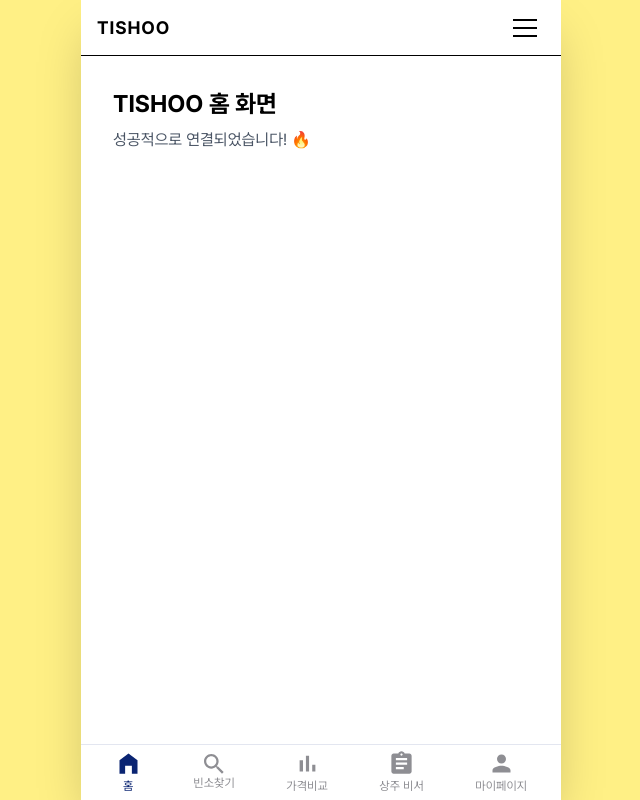
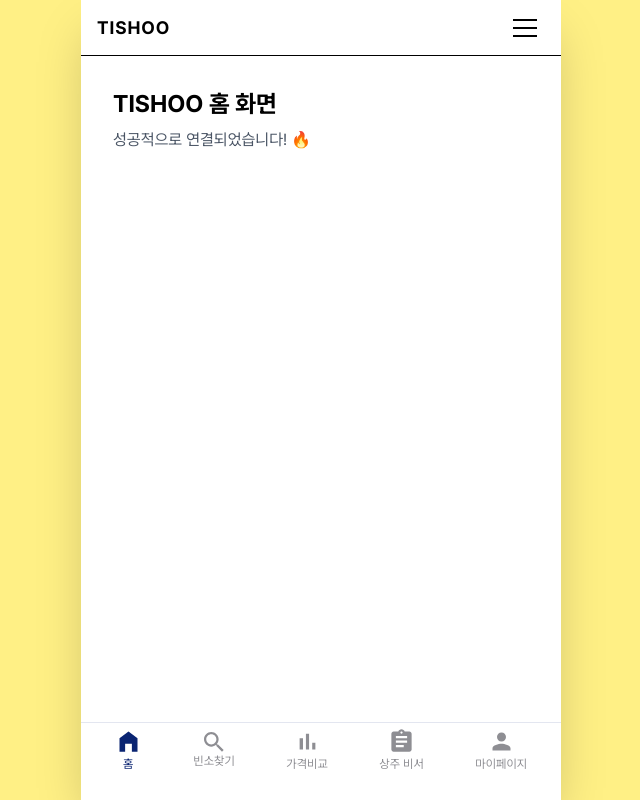
Before and after one commit to dokkk0dahee/Tishoo, a React (Vite) app: page / in a window 1280 px wide. Shown: the whole page, without its empty margins (319-959 px from the left). Built offline with nearby package versions, Linux system fonts and the light colour scheme.

Commit message:
[STYLE] 네비게이션바 패딩 수정

```diff
--- a/src/components/Navigation.jsx
+++ b/src/components/Navigation.jsx
@@ -13,7 +13,7 @@ const Navigation = () => {
         location.pathname === path ? "text-[#0A2472]" : "text-[#8E8E93]";
 
     return (
-        <nav className="fixed bottom-0 w-full max-w-[480px] h-[56px] bg-white border-t border-[#E3E6F0] flex justify-around items-center px-2 z-50">
+        <nav className="fixed bottom-0 w-full max-w-[480px] h-[78px] pb-[22px] bg-white border-t border-[#E3E6F0] flex justify-around items-center px-2 z-50">
         <Link to="/" className={`flex flex-col items-center ${getActiveClass("/")}`}>
             <HomeIcon />
             <span className="text-[12px]">홈</span>
```
